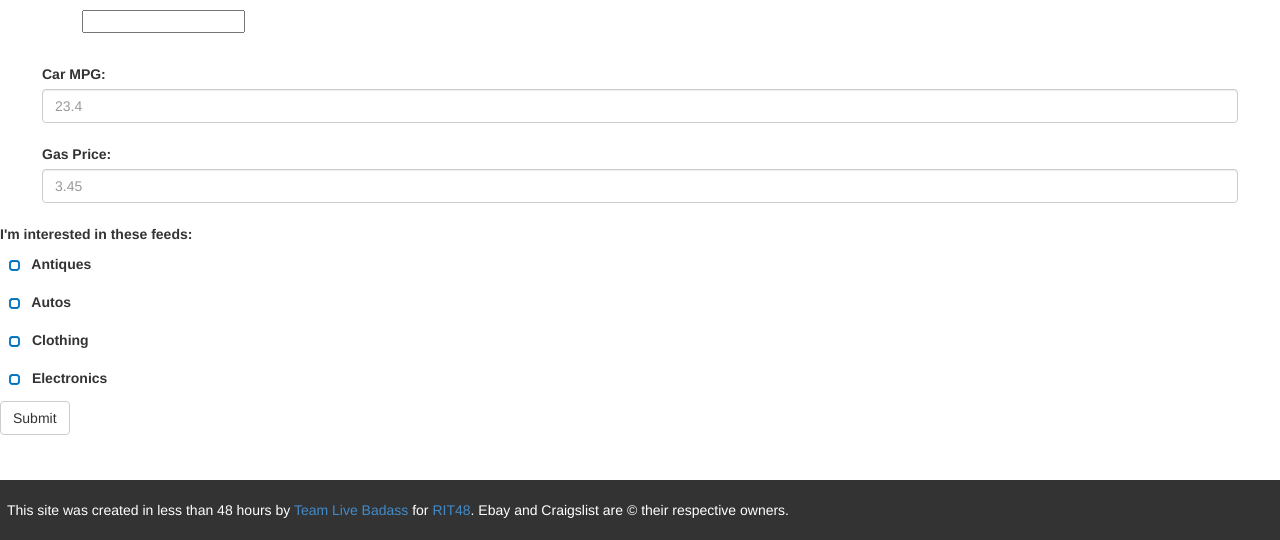
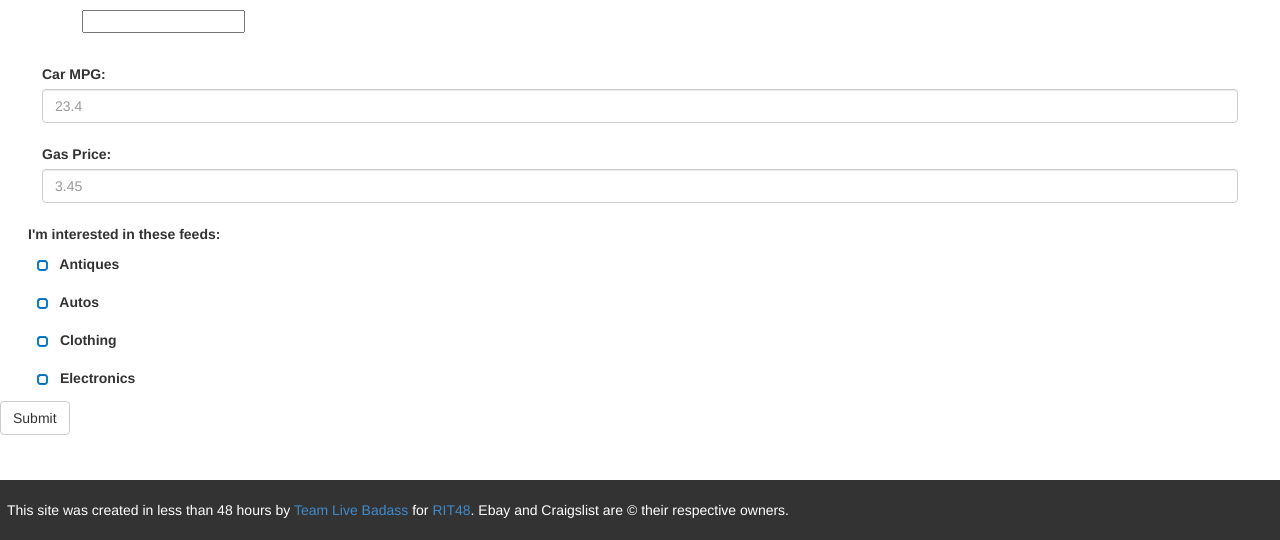
Before and after one commit to samjhill/rit48, a PHP site: page / in a window 1280 px wide. Shown: the part 597-1137 px from the top of the page. Run offline with PHP 8.4, Linux system fonts and the light colour scheme.

Commit message:
add margin to feeds

```diff
--- a/assets/css/main.css
+++ b/assets/css/main.css
@@ -56,6 +56,9 @@
     margin-top: 2em;
     margin-bottom: 3em;
 }
+#feeds{
+    margin-left:   2em;
+}
 
 #welcome div{
     margin-left: 2em;
```
